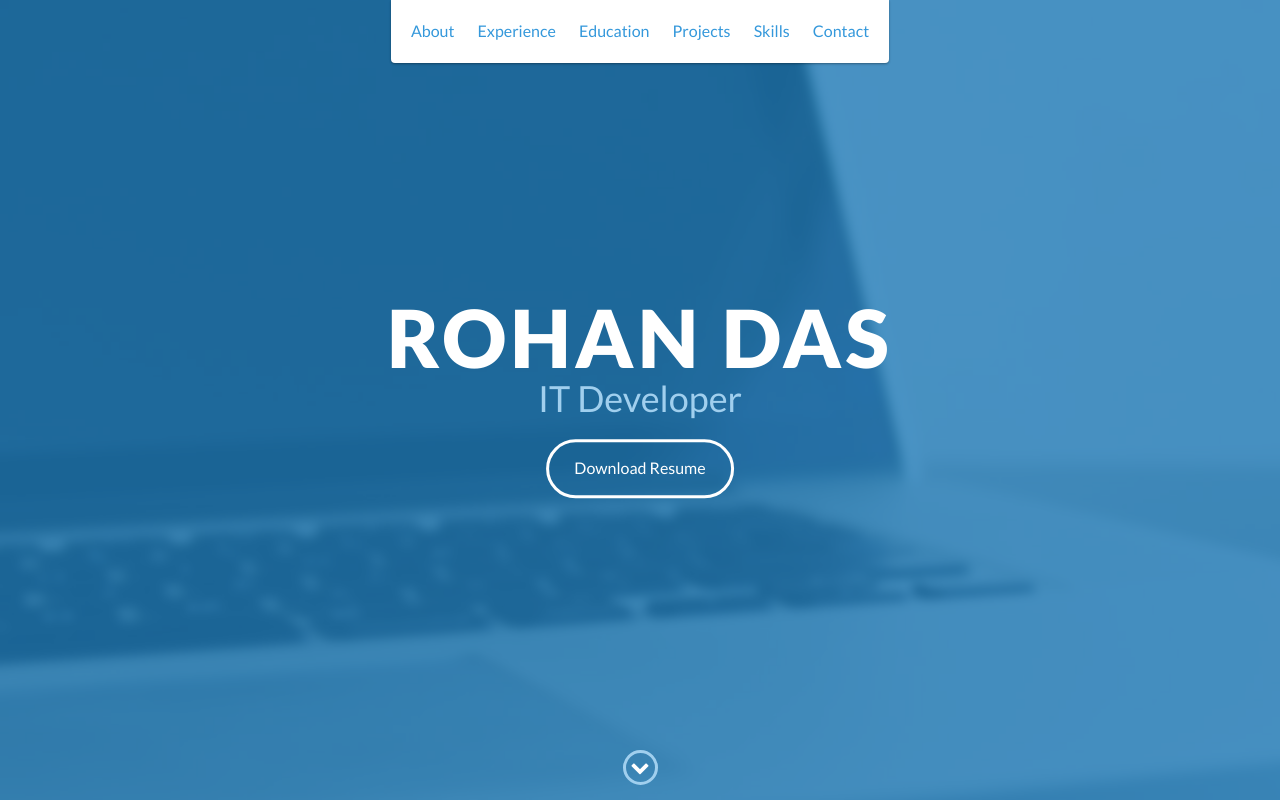
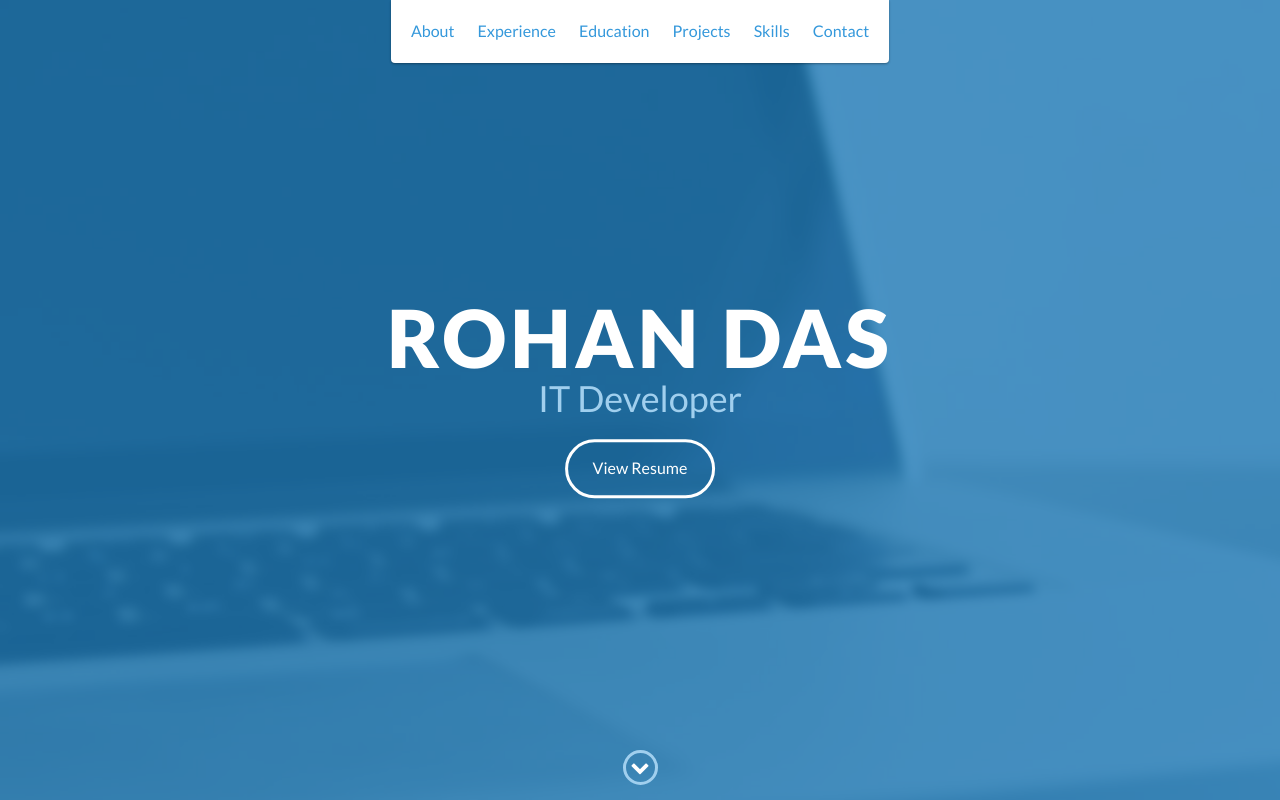
Before and after one commit to rohandash06/rohan-dash06.github.io, a website: page index.html in a window 1280 px wide. Shown: the top 800 px of the page. Drawn offline with nearby package versions, Linux system fonts and the light colour scheme.

Commit message:
Update index.html

```diff
--- a/index.html
+++ b/index.html
@@ -50,7 +50,7 @@
         <div id="lead-content">
             <h1>Rohan Das</h1>
             <h2>IT Developer</h2>
-            <a href="https://www.slideshare.net/slideshow/embed_code/key/vKWaueRTyl1OMI" class="btn-rounded-white">Download Resume</a>
+            <a href="https://www.slideshare.net/slideshow/embed_code/key/vKWaueRTyl1OMI" class="btn-rounded-white">View Resume</a>
         </div>
         <!-- End #lead-content -->
 
```
